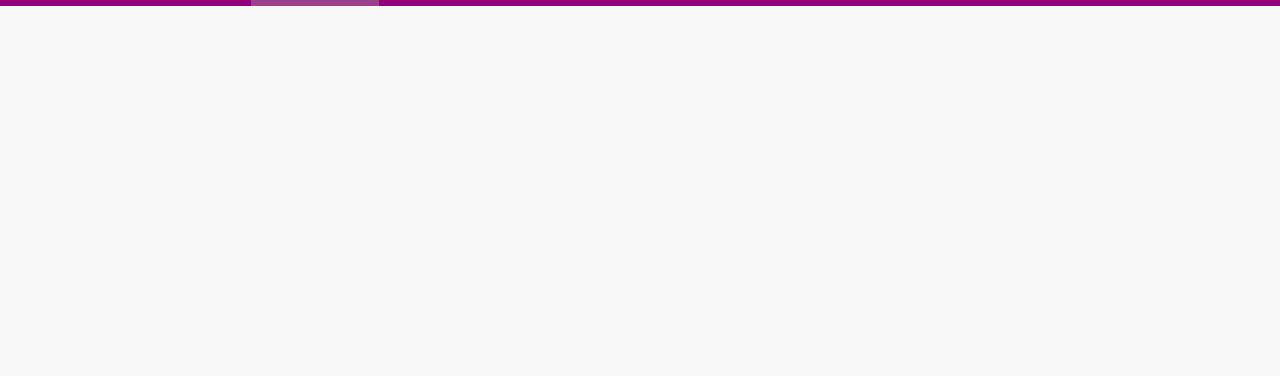
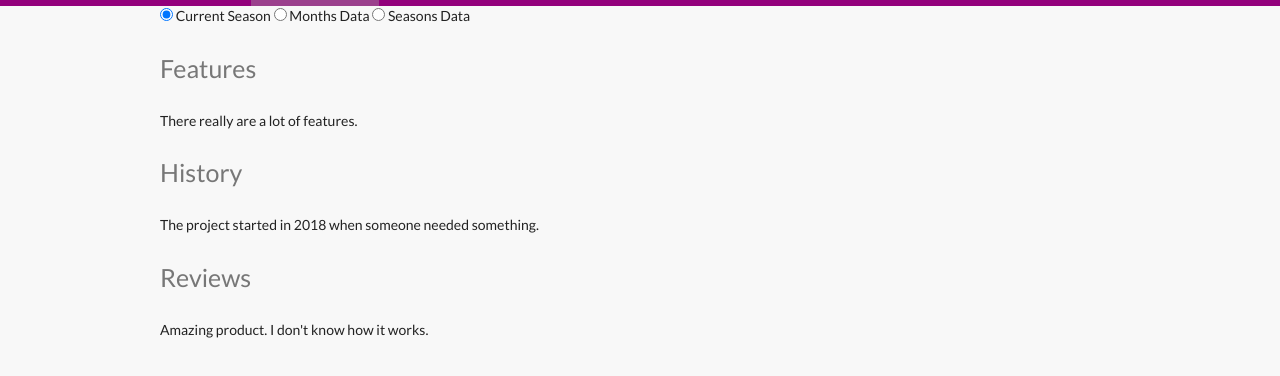
Before and after one commit to caspioua/thankee, a plain HTML site: page admin/index.html in a window 1280 px wide. Shown: the part 42-418 px from the top of the page. Drawn offline with nearby package versions, Linux system fonts and the light colour scheme.

Commit message:
Update index.html

```diff
--- a/admin/index.html
+++ b/admin/index.html
@@ -45,6 +45,28 @@
 </header>
 
 <main class="main">
+	<input type="radio" id="tab_cur_season" name="tab" checked>
+	<label for="tab_cur_season">Current Season</label>
+	<input type="radio" id="tab_months" name="tab">
+	<label for="tab_months">Months Data</label>
+	<input type="radio" id="tab_seasons" name="tab">
+	<label for="tab_seasons">Seasons Data</label>
+	<div class="tab-container">
+		<div class="tab-content" id="c1">
+			<h3>Features</h3>
+			<p>There really are a lot of features.</p>
+		</div>
+		<div class="tab-content" id="c2">
+			<h3>History</h3>
+			<p>The project started in 2018 when someone needed something.</p>
+		</div>
+		<div class="tab-content" id="c3">
+			<h3>Reviews</h3>
+			<p>Amazing product. I don't know how it works.</p>
+		</div>
+	</div>
+
+
 	<script type="text/javascript" src="https://c3esh604.caspio.com/dp/05ff4000f40a0967daca49e6a61d/emb"></script>
 </main>
 
```
